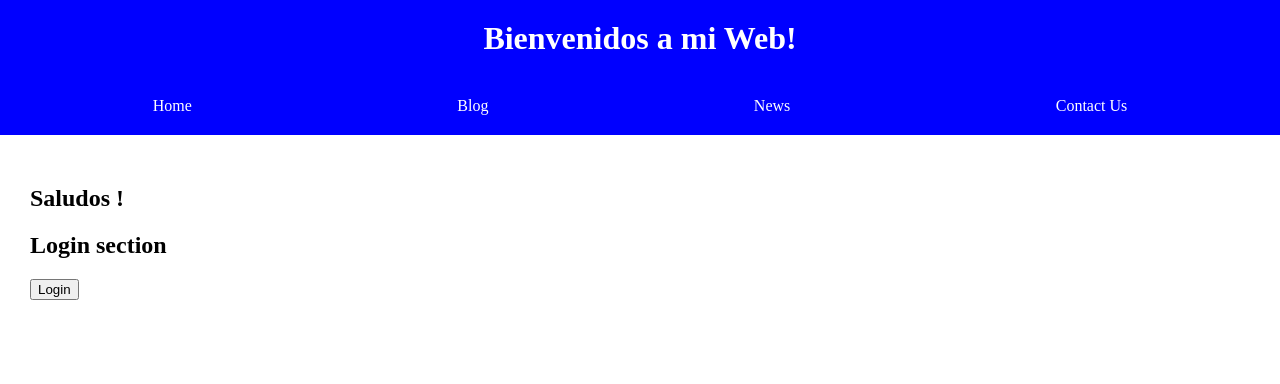
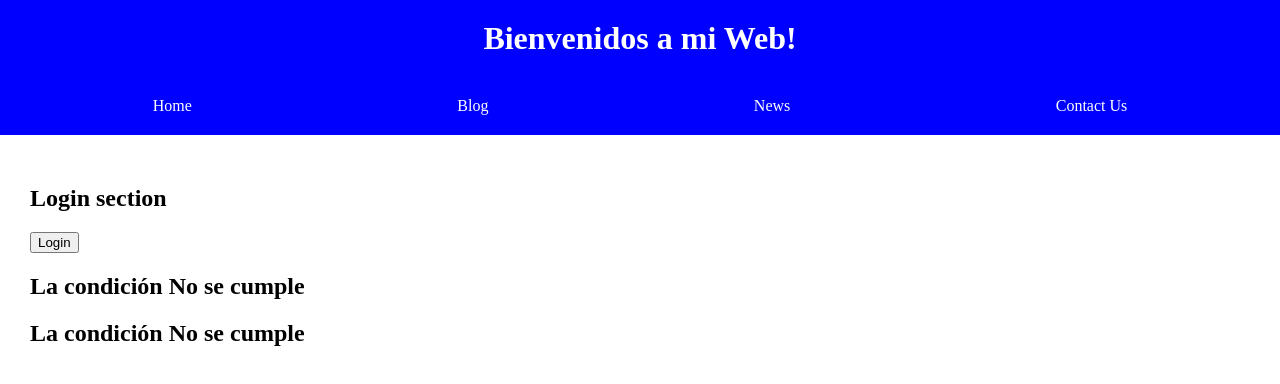
Before and after one commit to Amaza-ing/OW-React-Basics-Course, a React (Vite) app: page / in a window 1280 px wide. Shown: the top 384 px of the page. Built offline with nearby package versions, Linux system fonts and the light colour scheme.

Commit message:
08-conditional-rendering

```diff
--- a/src/App.jsx
+++ b/src/App.jsx
@@ -19,13 +19,24 @@
     setUser(userInfo);
   };
 
+  const condition = false;
+
   return (
     <>
       <HeaderComponent greetings={greetings} links={links}></HeaderComponent>
 
       <main className="main-content">
-        <h2>Saludos {user.username}!</h2>
+        {user.username && <h2>Saludos {user.username}!</h2>}
         <Login handleLogin={login}></Login>
+
+        {condition && <h2>La condición se cumple</h2>}
+        {!condition && <h2>La condición No se cumple</h2>}
+
+        {condition ? (
+          <h2>La condición se cumple</h2>
+        ) : (
+          <h2>La condición No se cumple</h2>
+        )}
       </main>
     </>
   );
```
